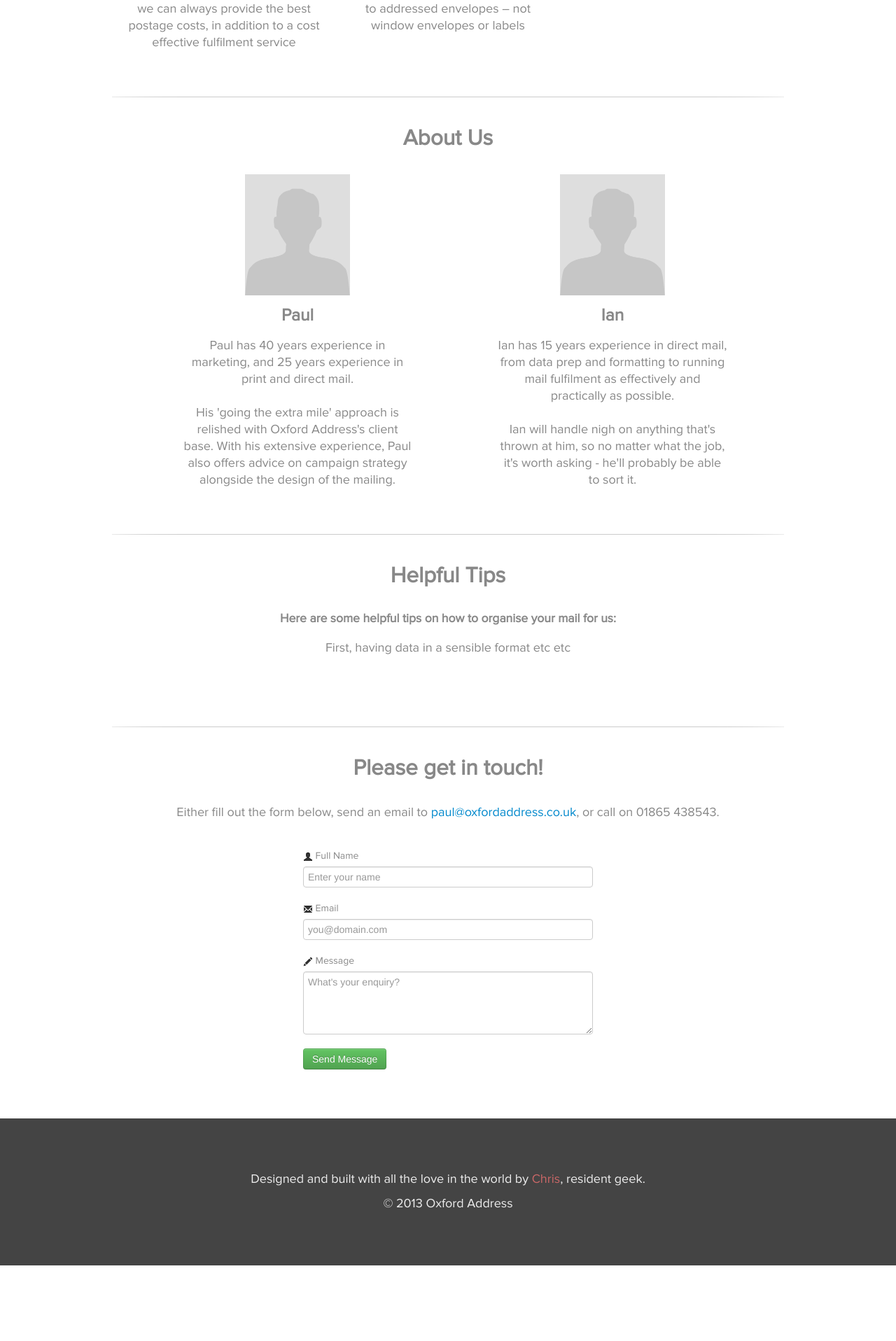
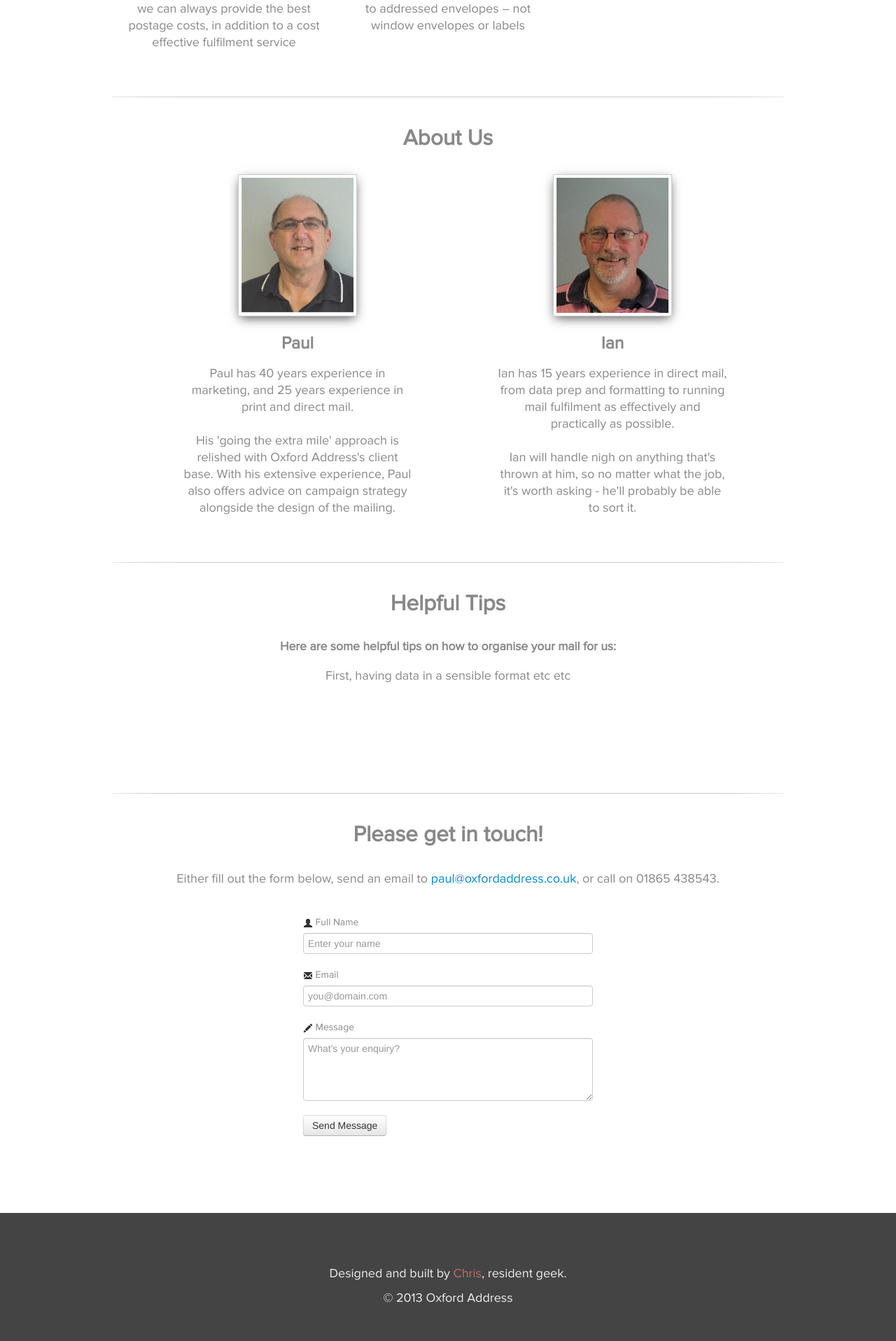
Before and after one commit to oxfordaddress/oxfordaddress.github.io, a PHP site: page /index_new.html in a window 1280 px wide. Shown: the part 1016-2932 px from the top of the page at 70% size. Before the commit the page ends 2824 px from the top, so only its background shows below. Run offline with PHP 8.4, Linux system fonts and the light colour scheme.

Commit message:
Cleaned up a lot of CSS

```diff
--- a/css/site.css
+++ b/css/site.css
@@ -146,46 +148,13 @@ p {
   background: url('../img/divider_hr.jpg') no-repeat transparent 50% 50%;
   width: 100%;
   height: 1px;
-  margin: 15px 0px 40px 0px;
+  margin: 15px 0 40px 0;
 }
 
-.proxima-bold {
-  font-family: 'ProximaNova-Bold';
-  font-weight: normal;
-}
-
-#services-content {
+.content {
   text-align: center;
   color: #888;
-  line-height: 20px;
-  padding: 40px 0px;
-  font-weight: 500;
-  font-size: 14px;
-}
-
-#about-content {
-  text-align: center;
-  color: #888;
-  line-height: 20px;
-  padding: 0px 0px 40px 0px;
-  font-weight: 500;
-  font-size: 14px;
-}
-
-#helpful-content {
-  text-align: center;
-  color: #888;
-  line-height: 20px;
-  font-weight: 500;
-  font-size: 14px;
-}
-
-#contact-content {
-  text-align: center;
-  color: #888;
-  line-height: 20px;
-  font-weight: 500;
-  font-size: 14px;
+  padding-bottom: 40px;
 }
 
 .grid-row {
@@ -222,27 +191,12 @@ p {
   -webkit-box-sizing: border-box;
 }
 
-.contact-container {
-  margin-right: auto;
-  margin-left: auto;
-  color: #888;
-}
-
-.contact-container h1 {
-  text-align: center;
-}
-
-.contact-container p {
-  text-align: center;
-  margin-bottom: 40px;
-  font-size: 18px;
-}
-
 #contact-form {
   margin-right: auto;
   margin-left: auto;
   width: 414px;
   margin-bottom: 70px;
+  margin-top: 40px;
   text-align: left;
 }
 
@@ -254,6 +208,13 @@ p {
   width: 400px;
 }
 
+.img-polaroid {
+  -moz-box-shadow: 0 5px 15px -3px rgb(78,78,78);
+  -webkit-box-shadow: 0 5px 15px -3px rgb(78,78,78);
+  box-shadow: 0 5px 15px -3px rgb(78,78,78);
+  margin-bottom: 10px;
+}
+
 footer {
   background-color: #444;
 }
--- a/index_new.html
+++ b/index_new.html
@@ -55,7 +55,7 @@
                 <a href="#services" class="link smoothScroll">Services</a>
                 <a href="#about" class="link smoothScroll">About</a>
                 <a href="#helpfultips" class="link smoothScroll">Helpful Tips</a>
-                <a href="#contact" class="button proxima-bold contact smoothScroll">Contact</a>
+                <a href="#contact" class="button contact smoothScroll">Contact</a>
             </div>
         </div>
     </header>
@@ -73,14 +73,14 @@
             <p>Your one-stop mailing shop.</p>
         </div>
 
-        <div class="hr" style="margin-top:40px;margin-bottom:0px;"></div>
+        <div class="hr"></div>
 
         <!-- Services -->
         <div>
-            <a name="services" style="position:relative;top:-100px"></a>
+            <a name="services" style="position:relative;top:-150px"></a>
         </div>
 
-        <div id="services-content" class="wrapped-content">
+        <div class="wrapped-content content">
             <h2>Services</h2>
             <div class="grid-row clearfix">
                 <div class="grid-3">
@@ -108,20 +108,20 @@
 
         <!-- About -->
         <div>
-            <a name="about" style="position:relative;top:-132px"></a>
+            <a name="about" style="position:relative;top:-150px"></a>
         </div>
 
-        <div id="about-content" class="wrapped-content">
+        <div class="wrapped-content content">
             <h2>About Us</h2>
             <div class="about-row clearfix">
                 <div class="about-2">
-                    <img src="img/person_placeholder.png" alt="Placeholder Image" height="150" width="150">
+                    <img src="img/paul.jpg" class="img-polaroid" alt="Placeholder Image" width="160">
                     <h3>Paul</h3>
                     <p>Paul has 40 years experience in marketing, and 25 years experience in print and direct mail.<br><br>
                     His 'going the extra mile' approach is relished with Oxford Address's client base. With his extensive experience, Paul also offers advice on campaign strategy alongside the design of the mailing.</p>
                 </div>
                 <div class="about-2">
-                    <img src="img/person_placeholder.png" alt="Placeholder Image" height="150" width="150">
+                    <img src="img/ian.jpg" class="img-polaroid" alt="Placeholder Image" width="160">
                     <h3>Ian</h3>
                     <p>Ian has 15 years experience in direct mail, from data prep and formatting to running mail fulfilment as effectively and practically as possible.<br><br>
                     Ian will handle nigh on anything that's thrown at him, so no matter what the job, it's worth asking - he'll probably be able to sort it.</p>
@@ -133,10 +133,10 @@
 
         <!-- Helpful Tips -->
         <div>
-            <a name="helpfultips" style="position:relative;top:-132px"></a>
+            <a name="helpfultips" style="position:relative;top:-150px"></a>
         </div>
 
-        <div id="helpful-content" class="wrapped-content">
+        <div class="wrapped-content content">
             <h2>Helpful Tips</h2>
             <h4 style="text-align:center;color:#888;margin-bottom:20px;">Here are some helpful tips on how to organise your mail for us:</h4>
             <p style="text-align:center;color:#888;margin-bottom:100px;">First, having data in a sensible format etc etc</p>
@@ -146,10 +146,10 @@
 
         <!-- Contact -->
        <div>
-            <a name="contact" style="position:relative;top:-132px"></a>
+            <a name="contact" style="position:relative;top:-150px"></a>
         </div>
 
-        <div id="contact-content" class="contact-container">
+        <div class="wrapped-content content">
             <h2>Please get in touch!</h2>
             <p>Either fill out the form below, send an email to <a href="mailto:paul@oxfordaddress.co.uk">paul@oxfordaddress.co.uk</a>, or call on 01865 438543.</p>
 
@@ -177,7 +177,7 @@
 
                 <div class="control-group">
                     <div class="controls">
-                        <button type="submit" value="Send" class="btn btn-success">Send Message</button>
+                        <button type="submit" value="Send" class="btn">Send Message</button>
                     </div>
                 </div>
 
@@ -192,7 +192,7 @@
     </div>
 
     <footer>
-        <p>Designed and built with all the love in the world by <a href="mailto:chris@oxfordaddress.co.uk">Chris</a>, resident geek.
+        <p>Designed and built by <a href="mailto:chris@oxfordaddress.co.uk">Chris</a>, resident geek.
         <br>© 2013 Oxford Address</p>
     </footer>
 
```
Also changed, not shown: other parts of css/site.css (+22 -20 lines), img/Ian.jpg (added), img/Paul.jpg (added), img/browser-icon-chrome.png (deleted), img/browser-icon-firefox.png (deleted), img/browser-icon-safari.png (deleted), img/bs-docs-masthead-pattern.png (deleted), img/slide-01.jpg (deleted), img/slide-02.jpg (deleted), img/slide-03.jpg (deleted).
